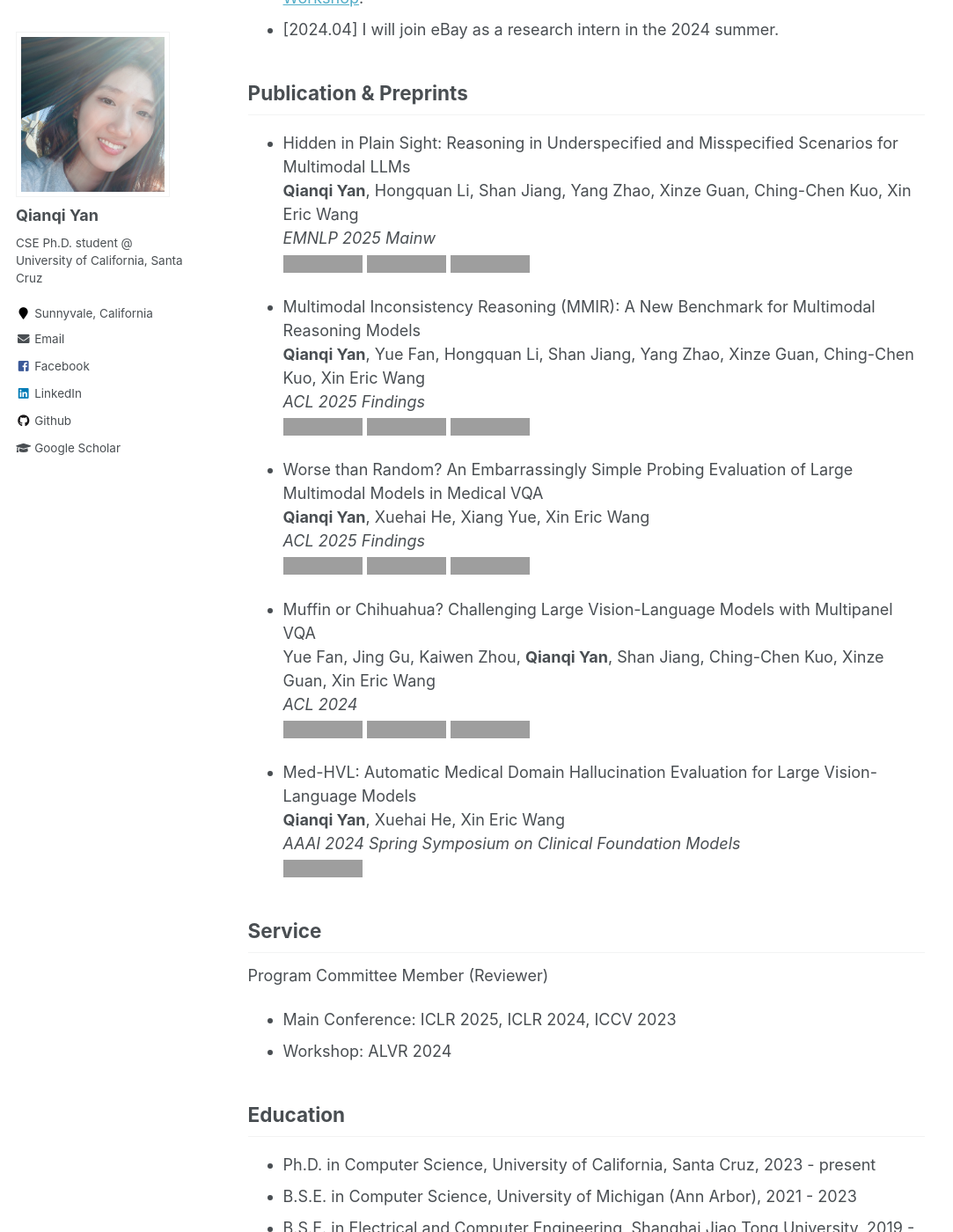
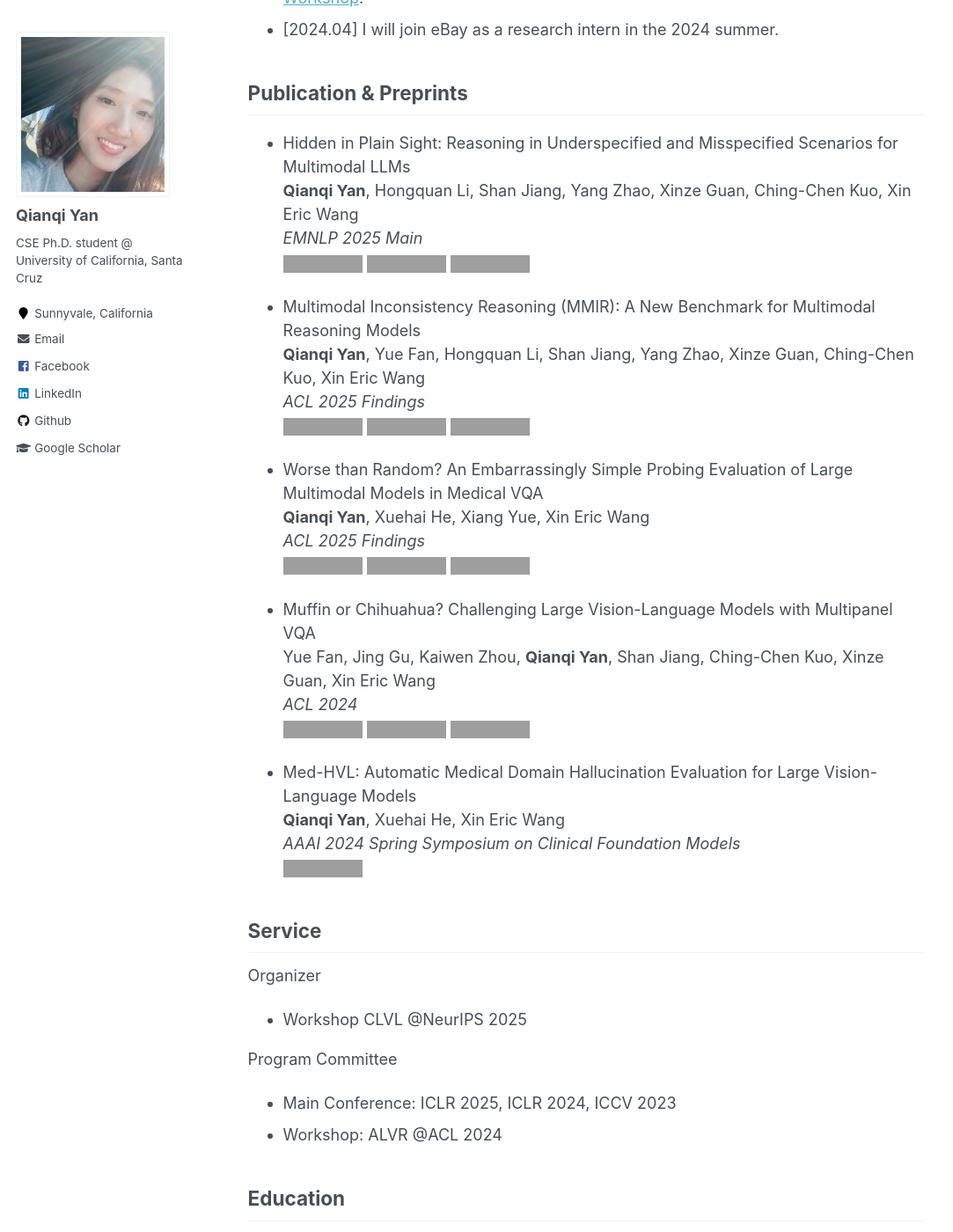
Before and after one commit to Jackie-2000/Jackie-2000.github.io, a Jekyll site: the page built from _pages/about.md, in a window 1280 px wide and 1400 px high, scrolled down 774 px, cut to the strip 0-1400 px from the top of the window. Shown: the whole strip at 88% size, without its empty margins (0-1083 px from the left). Built offline with Jekyll 4.4.1, drawn with Linux system fonts in a browser that asks for light colours; grey boxes are pictures that could not be loaded.

Commit message:
Update about.md

```diff
--- a/_pages/about.md
+++ b/_pages/about.md
@@ -27,7 +27,7 @@ Publication & Preprints
 ------
 * Hidden in Plain Sight: Reasoning in Underspecified and Misspecified Scenarios for Multimodal LLMs \
   **Qianqi Yan**, Hongquan Li, Shan Jiang, Yang Zhao, Xinze Guan, Ching-Chen Kuo, Xin Eric Wang \
-  *EMNLP 2025 Mainw* \
+  *EMNLP 2025 Main* \
   <a href='https://arxiv.org/abs/2506.00258'><img src='https://img.shields.io/badge/Paper-Arxiv-red'></a> <a href='https://jackie-2000.github.io/iReason.github.io/'><img src='https://img.shields.io/badge/Project-Page-blue'></a> <a href='https://github.com/eric-ai-lab/iReason'><img src='https://img.shields.io/badge/Code-Github-brightgreen?logo=github'></a>
 
 * Multimodal Inconsistency Reasoning (MMIR): A New Benchmark for Multimodal Reasoning Models \
@@ -52,9 +52,12 @@ Publication & Preprints
 
 Service
 ------
-Program Committee Member (Reviewer)
+Organizer
+* Workshop CLVL @NeurIPS 2025
+
+Program Committee
 * Main Conference: ICLR 2025, ICLR 2024, ICCV 2023
-* Workshop: ALVR 2024
+* Workshop: ALVR @ACL 2024
 
 Education
 ------
```
